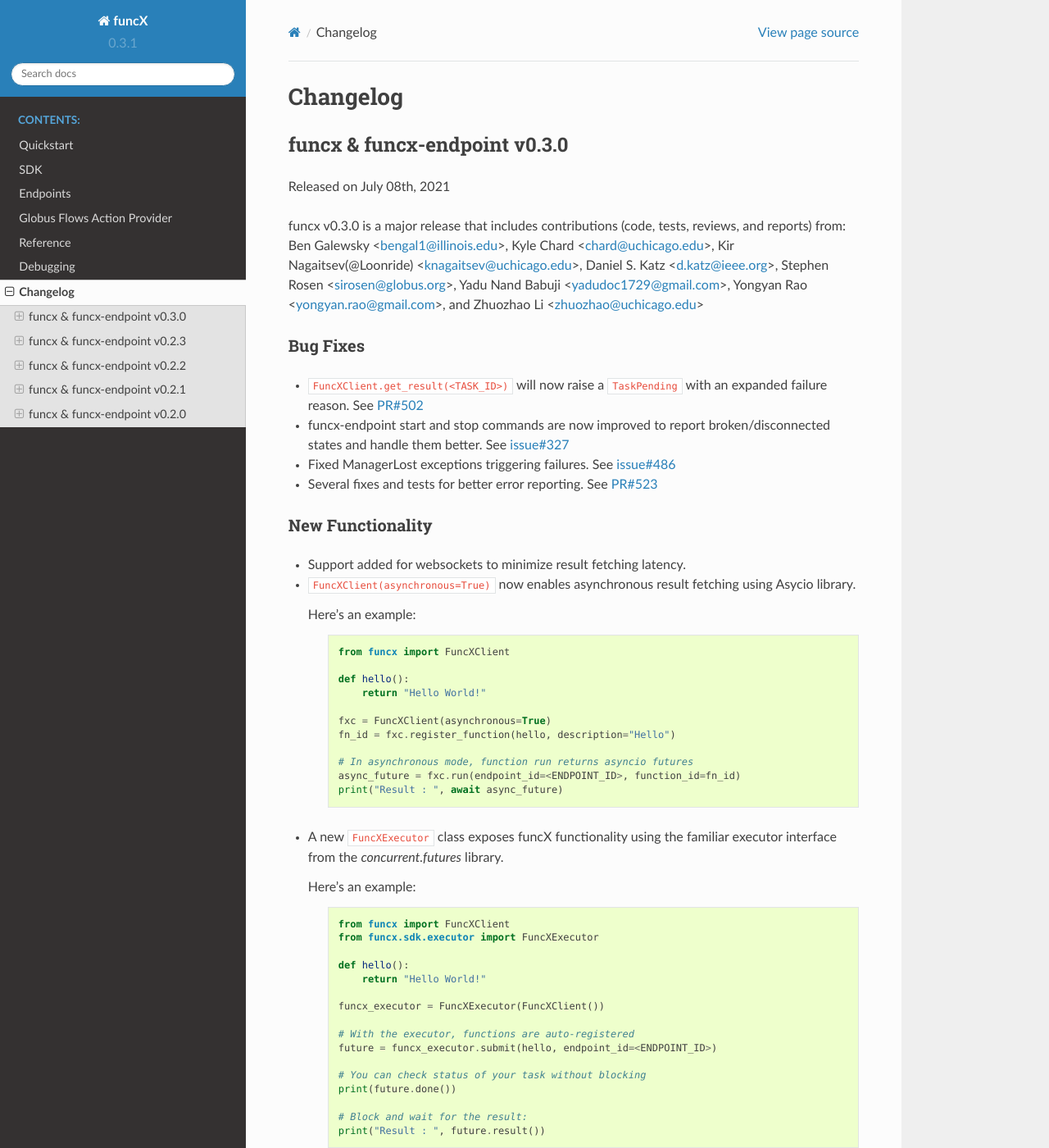
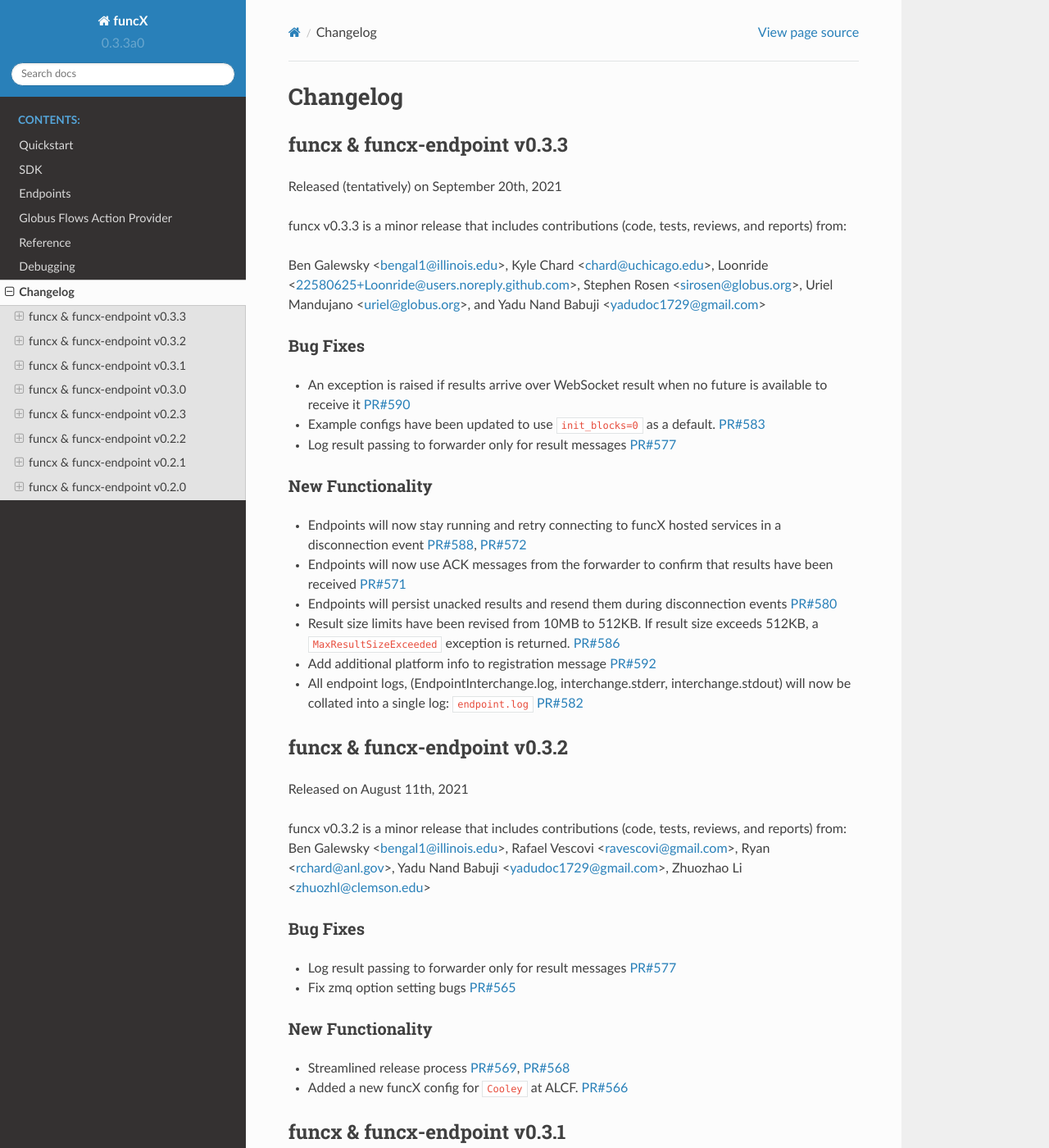
Before and after one commit to globus/globus-compute, a Sphinx documentation site: the page built from docs/changelog.rst, in a window 1280 px wide and 1400 px high. Shown: the whole window at 82% size. Built offline with Sphinx 7.4.7 and the Read the Docs theme 2.0.0, drawn with Linux system fonts in a browser that asks for light colours; some of the changed text lies outside the part shown.

Commit message:
Adding changelog and updating version to 0.3.3a0

```diff
--- a/README.rst
+++ b/README.rst
@@ -37,7 +37,7 @@ Documentation: https://funcx.readthedocs.io/en/latest/
 Quickstart
 ==========
 
-funcX is in a beta state with version `0.3.0` currently available on PyPI.
+funcX is in a beta state with version `0.3.2` currently available on PyPI.
 
 To install funcX, please ensure you have python3.6+.::
 
--- a/docs/changelog.rst
+++ b/docs/changelog.rst
@@ -1,5 +1,83 @@
 Changelog
 =========
+
+
+funcx & funcx-endpoint v0.3.3
+-----------------------------
+
+Released (tentatively) on September 20th, 2021
+
+funcx v0.3.3 is a minor release that includes contributions (code, tests, reviews, and reports) from:
+
+Ben Galewsky <bengal1@illinois.edu>, Kyle Chard <chard@uchicago.edu>,
+Loonride <22580625+Loonride@users.noreply.github.com>, Stephen Rosen <sirosen@globus.org>,
+Uriel Mandujano <uriel@globus.org>, and Yadu Nand Babuji <yadudoc1729@gmail.com>
+
+
+Bug Fixes
+^^^^^^^^^
+
+* An exception is raised if results arrive over WebSocket result when no future is available to receive it `PR#590 <https://github.com/funcx-faas/funcX/pull/590>`_
+
+* Example configs have been updated to use ``init_blocks=0`` as a default. `PR#583 <https://github.com/funcx-faas/funcX/pull/583>`_
+
+* Log result passing to forwarder only for result messages `PR#577 <https://github.com/funcx-faas/funcX/pull/577>`_
+
+New Functionality
+^^^^^^^^^^^^^^^^^
+
+* Endpoints will now stay running and retry connecting to funcX hosted services in a disconnection event `PR#588 <https://github.com/funcx-faas/funcX/pull/588>`_, `PR#572 <https://github.com/funcx-faas/funcX/pull/572>`_
+
+* Endpoints will now use ACK messages from the forwarder to confirm that results have been received `PR#571 <https://github.com/funcx-faas/funcX/pull/571>`_
+
+* Endpoints will persist unacked results and resend them during disconnection events `PR#580 <https://github.com/funcx-faas/funcX/pull/580>`_
+
+* Result size limits have been revised from 10MB to 512KB. If result size exceeds 512KB, a ``MaxResultSizeExceeded`` exception is returned. `PR#586 <https://github.com/funcx-faas/funcX/pull/586>`_
+
+* Add additional platform info to registration message `PR#592 <https://github.com/funcx-faas/funcX/pull/592>`_
+
+* All endpoint logs, (EndpointInterchange.log, interchange.stderr, interchange.stdout) will now be collated into a single log: ``endpoint.log`` `PR#582 <https://github.com/funcx-faas/funcX/pull/582>`_
+
+funcx & funcx-endpoint v0.3.2
+-----------------------------
+
+Released on August 11th, 2021
+
+funcx v0.3.2 is a minor release that includes contributions (code, tests, reviews, and reports) from:
+Ben Galewsky <bengal1@illinois.edu>, Rafael Vescovi <ravescovi@gmail.com>, Ryan <rchard@anl.gov>,
+Yadu Nand Babuji <yadudoc1729@gmail.com>, Zhuozhao Li <zhuozhl@clemson.edu>
+
+
+Bug Fixes
+^^^^^^^^^
+
+
+* Log result passing to forwarder only for result messages `PR#577 <https://github.com/funcx-faas/funcX/pull/577>`_
+
+* Fix zmq option setting bugs `PR#565 <https://github.com/funcx-faas/funcX/pull/565>`_
+
+New Functionality
+^^^^^^^^^^^^^^^^^
+
+* Streamlined release process `PR#569 <https://github.com/funcx-faas/funcX/pull/569>`_, `PR#568 <https://github.com/funcx-faas/funcX/pull/568>`_
+
+* Added a new funcX config for ``Cooley`` at ALCF. `PR#566 <https://github.com/funcx-faas/funcX/pull/566>`_
+
+
+funcx & funcx-endpoint v0.3.1
+-----------------------------
+
+Released on July 26th, 2021
+
+funcx v0.3.1 is a minor release that includes contributions (code, tests, reviews, and reports) from:
+Ben Galewsky <bengal1@illinois.edu>, Loonride <knagaitsev@uchicago.edu>, Ryan Chard <rchard@anl.gov>, and Yadu Nand Babuji <yadudoc1729@gmail.com>
+
+Bug Fixes
+^^^^^^^^^
+
+* Removed process check from endpoint status check for better cross platform support `PR#559 <https://github.com/funcx-faas/funcX/pull/559>`_
+
+* Fixes to ensure that ``container_cmd_options`` propagate correctly `PR#555 <https://github.com/funcx-faas/funcX/pull/555>`_
 
 
 
--- a/funcx_endpoint/funcx_endpoint/version.py
+++ b/funcx_endpoint/funcx_endpoint/version.py
@@ -1,6 +1,6 @@
 # single source of truth for package version,
 # see https://packaging.python.org/en/latest/single_source_version/
-__version__ = "0.3.1"
+__version__ = "0.3.3a0"
 VERSION = __version__
 
 # app name to send as part of requests
--- a/funcx_sdk/funcx/sdk/version.py
+++ b/funcx_sdk/funcx/sdk/version.py
@@ -1,6 +1,6 @@
 # single source of truth for package version,
 # see https://packaging.python.org/en/latest/single_source_version/
-__version__ = "0.3.1"
+__version__ = "0.3.3a0"
 VERSION = __version__
 
 # app name to send as part of SDK requests
```
